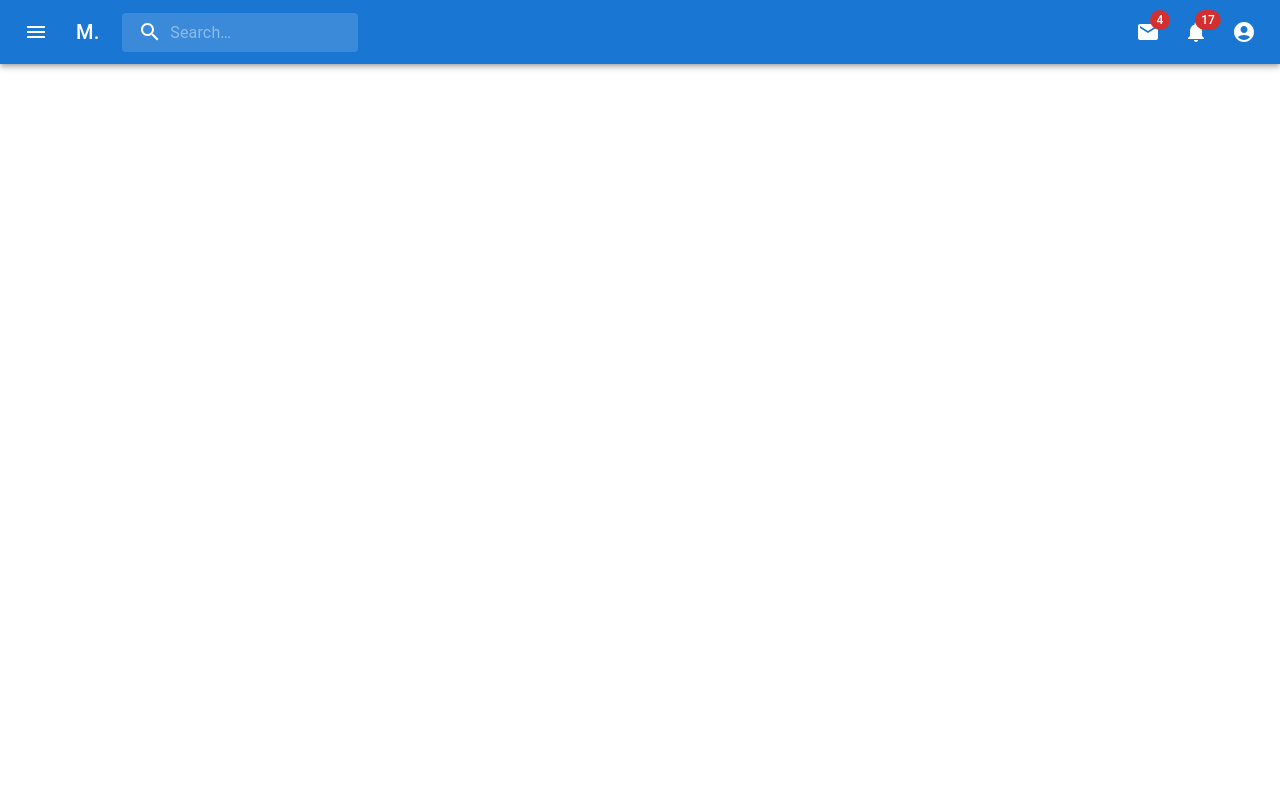
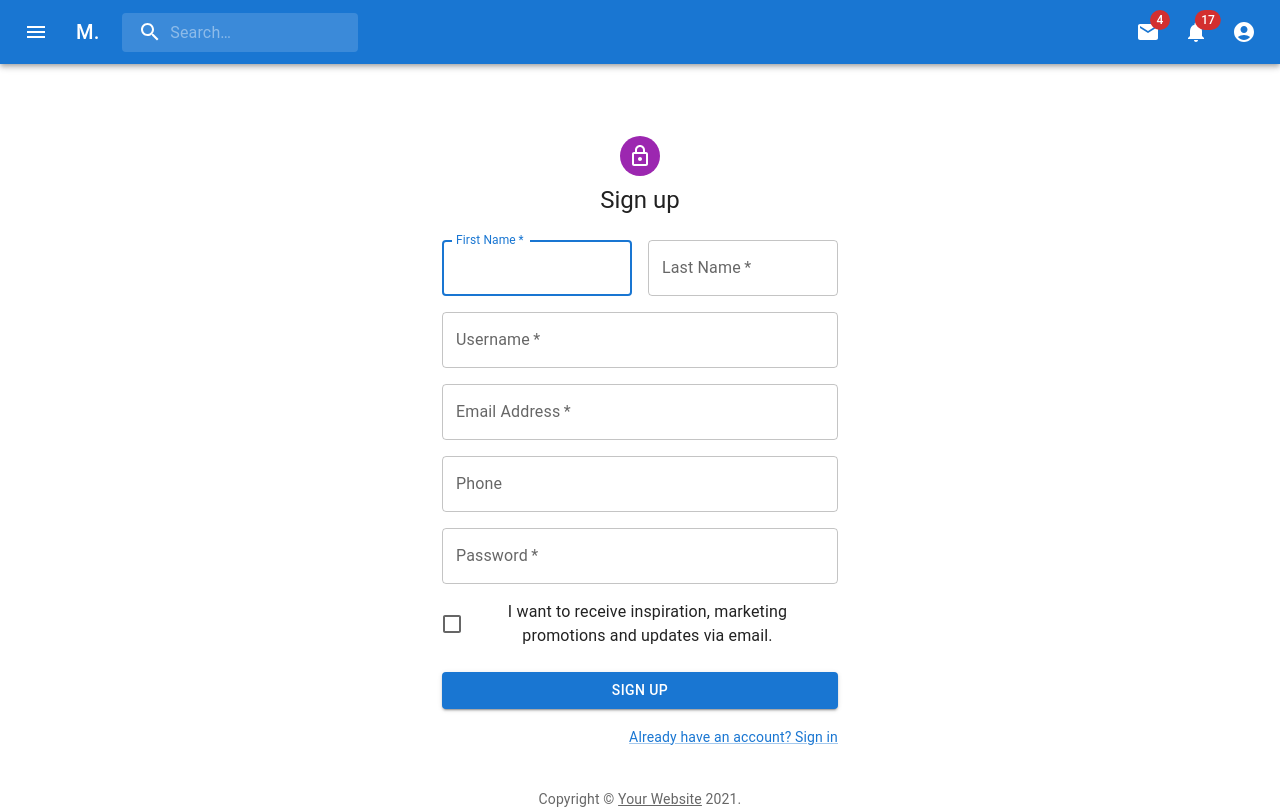
Before and after one commit to rverma13927/e-commerce-frontend, a React (Create React App) app: page /signup in a window 1280 px wide. Built offline with nearby package versions, Linux system fonts and the light colour scheme.

Commit message:
added signup page

```diff
--- a/package.json
+++ b/package.json
@@ -21,7 +21,7 @@
     "web-vitals": "^1.1.2"
   },
   "scripts": {
-    "start": "react-scripts start",
+    "start": " set PORT=3006 && react-scripts start",
     "build": "react-scripts build",
     "test": "react-scripts test",
     "eject": "react-scripts eject"
--- a/src/App.js
+++ b/src/App.js
@@ -10,6 +10,7 @@ import Product from './components/productsPage/Products';
 import { Route, Link, BrowserRouter as Router } from 'react-router-dom'
 import Productcard from './components/ProductCard/Productcard';
 import Login from './components/login/login';
+import SignUp from './components/signup/signup';
 function App() {
   return (
     <div className="App">
@@ -30,6 +31,7 @@ function App() {
         <Route exact path="/" component={Product} />
       <Route exact path="/about" component={Customer} />
       <Route exact path="/login" component={Login} />
+      <Route exact path="/signup" component={SignUp} />
         </Router>
       </header>
     </div>
--- /dev/null
+++ b/src/components/signup/signup.jsx
@@ -0,0 +1,192 @@
+import * as React from 'react';
+import Avatar from '@mui/material/Avatar';
+import Button from '@mui/material/Button';
+import CssBaseline from '@mui/material/CssBaseline';
+import TextField from '@mui/material/TextField';
+import FormControlLabel from '@mui/material/FormControlLabel';
+import Checkbox from '@mui/material/Checkbox';
+import Link from '@mui/material/Link';
+import Grid from '@mui/material/Grid';
+import Box from '@mui/material/Box';
+import LockOutlinedIcon from '@mui/icons-material/LockOutlined';
+import Typography from '@mui/material/Typography';
+import Container from '@mui/material/Container';
+import { createTheme, ThemeProvider } from '@mui/material/styles';
+import authentication from '../../service/authentication';
+
+function Copyright(props) {
+  return (
+    <Typography variant="body2" color="text.secondary" align="center" {...props}>
+      {'Copyright © '}
+      <Link color="inherit" href="https://mui.com/">
+        Your Website
+      </Link>{' '}
+      {new Date().getFullYear()}
+      {'.'}
+    </Typography>
+  );
+}
+
+const theme = createTheme();
+
+export default class SignUp extends React.Component{
+
+
+    constructor(props){
+        super(props);
+        this.state ={
+             firstName : '',
+             lastName: '',
+             phone : '',
+             username : '',
+             password: '',
+             email : '',
+        }
+    }
+
+handleSubmit = event => {
+event.preventDefault();
+
+authentication.register(this.state.username,this.state.email,this.state.password,this.state.phone,this.state.firstName,this.state.lastName).then(res=>{
+        console.log("sign up successfully")
+});
+}
+handleChangeUsername = event =>{
+this.setState({ username: event.target.value});
+}
+
+handleChangePassword = event =>{
+this.setState({ password: event.target.value});
+}
+handleChangeFirstName = event =>{
+    this.setState({ firstName: event.target.value});
+}
+handleChangeLastName = event =>{
+    this.setState({ lastName: event.target.value});
+}
+handleChangePhone = event =>{
+    this.setState({ phone: event.target.value});
+}
+handleChangeEmail = event =>{
+    this.setState({ email: event.target.value});
+}
+
+  render(){
+  return (
+    <ThemeProvider theme={theme}>
+      <Container component="main" maxWidth="xs">
+        <CssBaseline />
+        <Box
+          sx={{
+            marginTop: 8,
+            display: 'flex',
+            flexDirection: 'column',
+            alignItems: 'center',
+          }}
+        >
+          <Avatar sx={{ m: 1, bgcolor: 'secondary.main' }}>
+            <LockOutlinedIcon />
+          </Avatar>
+          <Typography component="h1" variant="h5">
+            Sign up
+          </Typography>
+          <Box component="form" noValidate onSubmit={this.handleSubmit} sx={{ mt: 3 }}>
+            <Grid container spacing={2}>
+              <Grid item xs={12} sm={6}>
+                <TextField
+                  autoComplete="given-name"
+                  name="firstName"
+                  required
+                  fullWidth
+                  id="firstName"
+                  label="First Name"
+                  autoFocus
+                  onChange = { this.handleChangeFirstName}
+                />
+              </Grid>
+              <Grid item xs={12} sm={6}>
+                <TextField
+                  required
+                  fullWidth
+                  id="lastName"
+                  label="Last Name"
+                  name="lastName"
+                  autoComplete="family-name"
+                  onChange = { this.handleChangeLastName}
+                />
+              </Grid>
+              <Grid item xs={12}>
+                <TextField
+                  required
+                  fullWidth
+                  id="username"
+                  label="Username"
+                  name="username"
+                  autoComplete="username"
+                  onChange = { this.handleChangeUsername}
+                />
+              </Grid>
+              <Grid item xs={12}>
+                <TextField
+                  required
+                  fullWidth
+                  id="email"
+                  label="Email Address"
+                  name="email"
+                  autoComplete="email"
+                  onChange = { this.handleChangeEmail}
+                />
+              </Grid>
+              <Grid item xs={12}>
+                <TextField
+                  fullWidth
+                  id="phone"
+                  label="Phone"
+                  name="phone"
+                  autoComplete="phone"
+                  type= "Number"
+                  onChange = { this.handleChangePhone}
+                />
+              </Grid>
+              <Grid item xs={12}>
+                <TextField
+                  required
+                  fullWidth
+                  name="password"
+                  label="Password"
+                  type="password"
+                  id="password"
+                  autoComplete="new-password"
+                  onChange = { this.handleChangePassword}
+                />
+              </Grid>
+              <Grid item xs={12}>
+                <FormControlLabel
+                  control={<Checkbox value="allowExtraEmails" color="primary" />}
+                  label="I want to receive inspiration, marketing promotions and updates via email."
+                />
+              </Grid>
+            </Grid>
+            <Button
+              type="submit"
+              fullWidth
+              variant="contained"
+              sx={{ mt: 3, mb: 2 }}
+            >
+              Sign Up
+            </Button>
+            <Grid container justifyContent="flex-end">
+              <Grid item>
+                <Link href="#" variant="body2">
+                  Already have an account? Sign in
+                </Link>
+              </Grid>
+            </Grid>
+          </Box>
+        </Box>
+        <Copyright sx={{ mt: 5 }} />
+      </Container>
+    </ThemeProvider>
+  );
+}
+}
--- a/src/service/authentication.js
+++ b/src/service/authentication.js
@@ -18,11 +18,15 @@ class AuthService {
     localStorage.removeItem("user");
   }
 
-  register(username, email, password) {
-    return axios.post(properties.url + "signup", {
+  register(username, email, password,phone,fullName) {
+    return axios.post(properties.url + "api/auth/signup", {
       username,
       email,
       password,
+      fullName,
+      phone
+    }).then(res=>{
+      return res.data;
     });
   }
 }
```
Also changed, not shown: src/components/login/login.jsx (+0 -8 lines), 1 other file (tests, documents, lock files or other folders).
